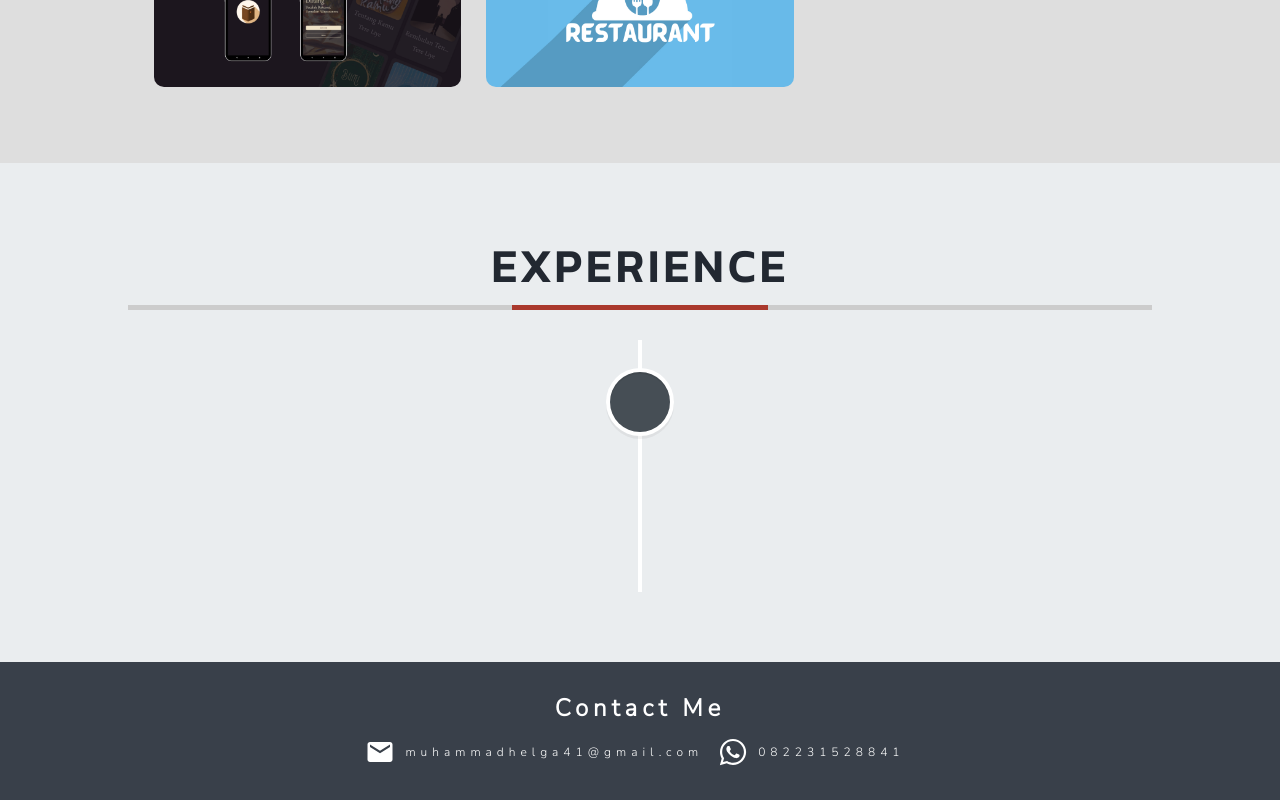
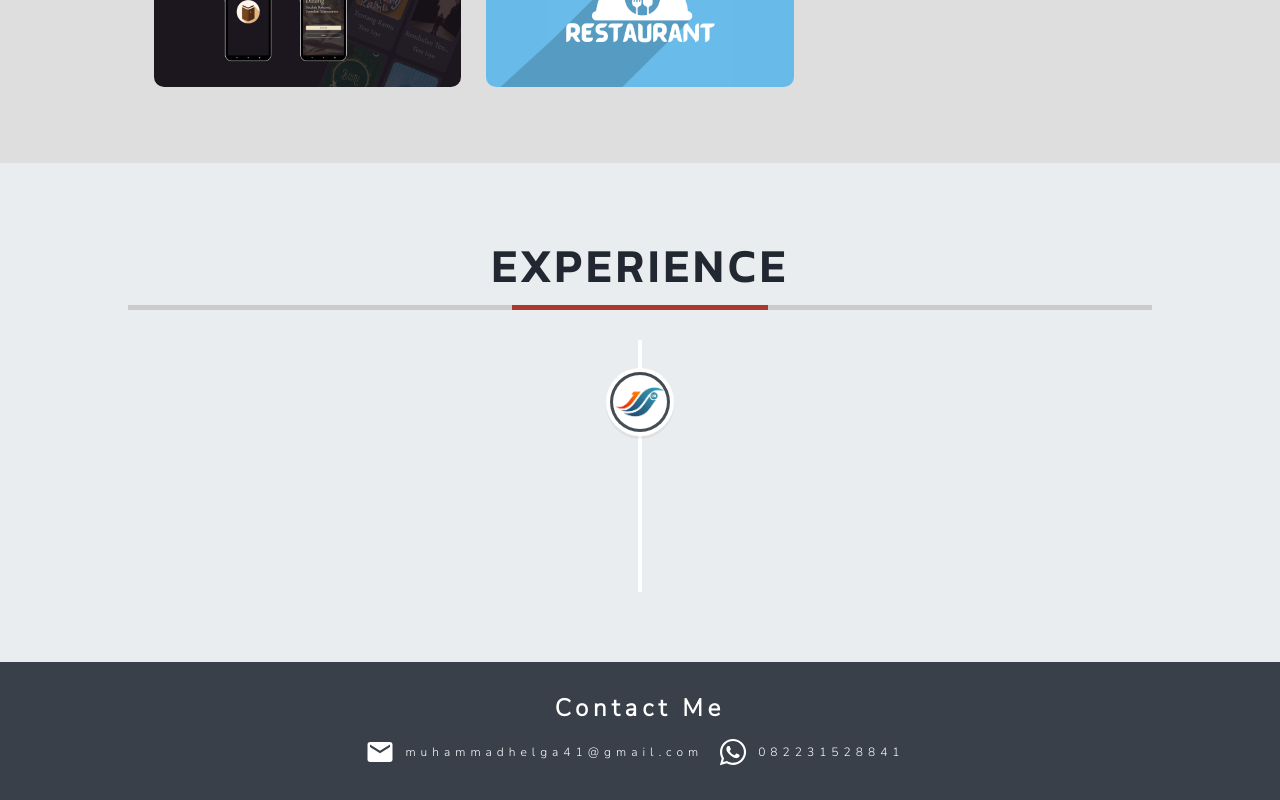
Before and after one commit to MuhammadHelga/muhammadhelga, a React (Vite) app: page / in a window 1280 px wide. Shown: the part 1694-2494 px from the top of the page. Built offline with nearby package versions, Linux system fonts and the light colour scheme.

Commit message:
new update 4.4

```diff
--- a/src/components/Experience.jsx
+++ b/src/components/Experience.jsx
@@ -1,6 +1,7 @@
 import { VerticalTimeline, VerticalTimelineElement }  from 'react-vertical-timeline-component';
 import 'react-vertical-timeline-component/style.min.css';
 import '../styles/Experience.css'
+import icondsi from '../assets/dsi.png'
 
 import React from 'react'
 
@@ -13,7 +14,8 @@ function Experience() {
             <VerticalTimelineElement
                 className="vertical-timeline-element--work"
                 date="Oct 2023 - Nov 2023"
-                iconStyle={{ background: 'rgb(70, 78, 85)', color: '#fff' }}
+                iconStyle={{ background: 'rgb(70, 78, 85)', color: '#fff', display: 'flex', justifyContent: 'center', alignItems: 'center' }}
+                icon={<img src={icondsi} alt='dsi icon' style={{ width: '90%', height: '90%', borderRadius: '50%', objectFit: 'cover' }}/>}
             >
                 <h3 className="vertical-timeline-element-title">Staff Event Division</h3>
                 <h4 className="vertical-timeline-element-subtitle">LKMM Information Systems Department</h4>
```
Also changed, not shown: src/assets/dsi.png (added).
